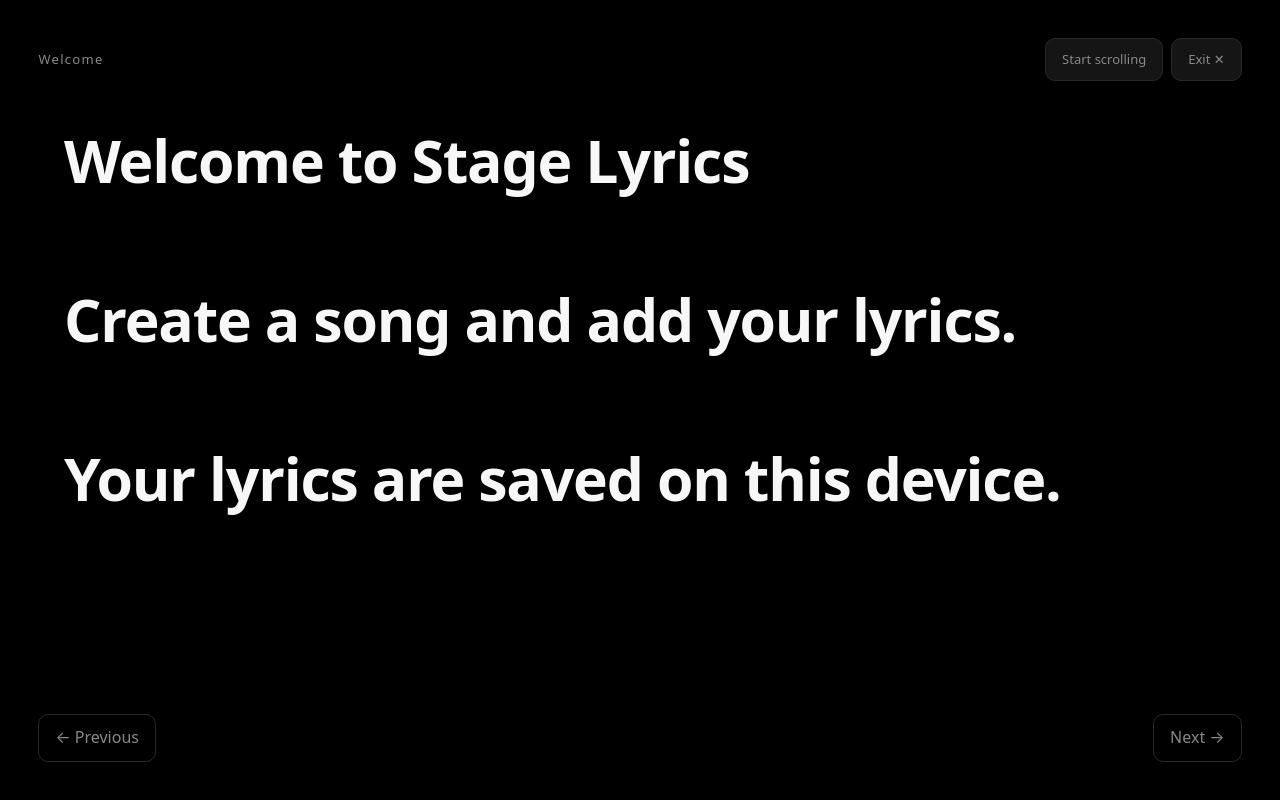
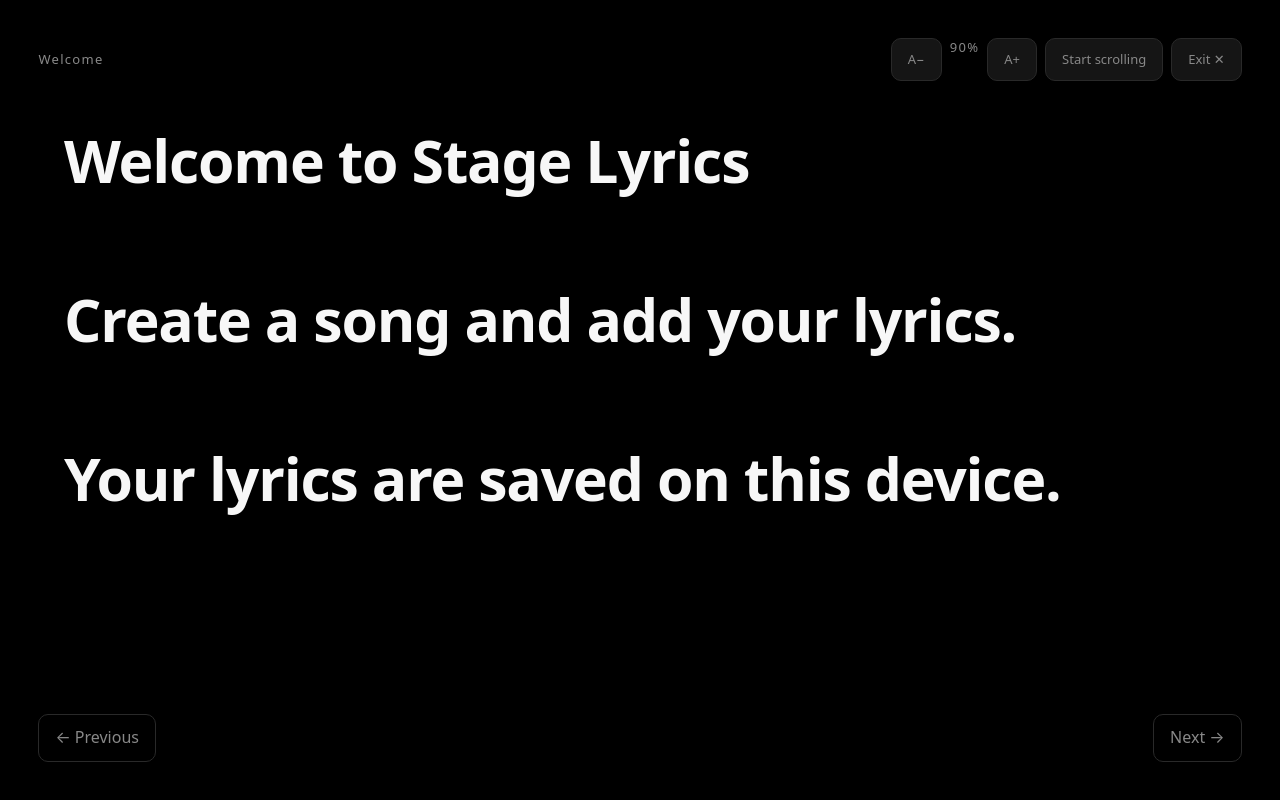
Before and after one commit to mo0nd0g/stage-lyrics, a plain HTML site: page index.html in a window 1280 px wide. Both pictures are taken after a click on the button "Stage mode". Drawn offline with Linux system fonts and the light colour scheme.

Commit message:
Add stage text size controls

```diff
--- a/index.html
+++ b/index.html
@@ -34,6 +34,6 @@
 <dialog id="songDialog"><form method="dialog" id="songForm"><div class="dialog-head"><h2 id="songDialogTitle">Add song</h2><button class="close" type="submit" formnovalidate value="cancel" aria-label="Close">×</button></div><label>Song title<input id="songName" maxlength="120" required placeholder="Song title"></label><label>Lyrics<textarea id="songText" rows="12" placeholder="Paste or type lyrics here…"></textarea></label><div class="dialog-actions"><button type="submit" formnovalidate value="cancel" class="control">Cancel</button><button id="saveSong" value="default" class="primary">Save song</button></div></form></dialog>
 <dialog id="setlistDialog"><form method="dialog" id="setlistForm"><div class="dialog-head"><h2>New setlist</h2><button class="close" value="cancel" aria-label="Close">×</button></div><label>Setlist name<input id="setlistName" maxlength="80" required placeholder="e.g. Friday night"></label><div class="dialog-actions"><button value="cancel" class="control">Cancel</button><button id="saveSetlist" value="default" class="primary">Create</button></div></form></dialog>
 <dialog id="installHelpDialog"><div class="dialog-head"><h2>Install STAGE LYRICS</h2><button id="closeInstallHelp" class="close" type="button" onclick="document.getElementById('installHelpDialog').close()" aria-label="Close">×</button></div><p><strong>Android tablet (Chrome)</strong><br>Open this app in Chrome, tap the three dots (⋮), then choose “Install app” or “Add to Home screen”.</p><p><strong>iPad (Safari)</strong><br>Open this app in Safari, tap the Share icon, scroll down and choose “Add to Home Screen”.</p><p>The app is free. Your songs and setlists stay stored on this device.</p></dialog>
-<div id="stageOverlay" class="stage-overlay" hidden><div class="stage-top"><span id="stageSongName">STAGE LYRICS</span><div><button id="stageScroll" class="quiet">Start scrolling</button><button id="exitStage" class="quiet">Exit ✕</button></div></div><div id="stageLyrics" class="stage-lyrics"></div><div class="stage-bottom"><button id="stagePrev">← Previous</button><button id="stageNext">Next →</button></div></div>
+<div id="stageOverlay" class="stage-overlay" hidden><div class="stage-top"><span id="stageSongName">STAGE LYRICS</span><div class="stage-actions"><div class="stage-font-controls"><button id="stageFontDown" class="quiet" type="button" aria-label="Decrease text size">A−</button><span id="stageFontValue" class="stage-font-value">90%</span><button id="stageFontUp" class="quiet" type="button" aria-label="Increase text size">A+</button></div><button id="stageScroll" class="quiet">Start scrolling</button><button id="exitStage" class="quiet">Exit ✕</button></div></div><div id="stageLyrics" class="stage-lyrics"></div><div class="stage-bottom"><button id="stagePrev">← Previous</button><button id="stageNext">Next →</button></div></div>
 <script src="app.js"></script>
 </body></html>
```
